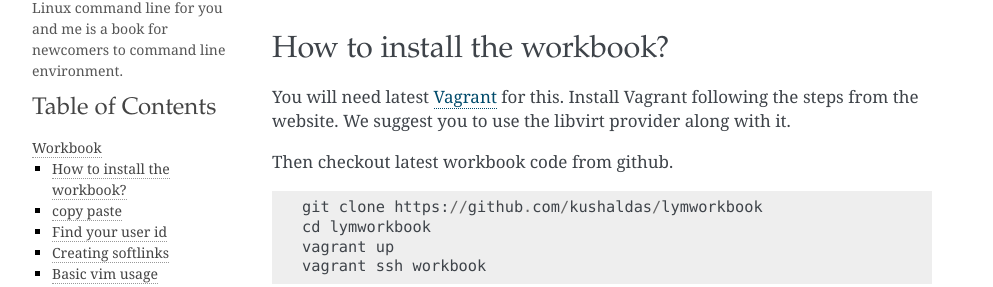
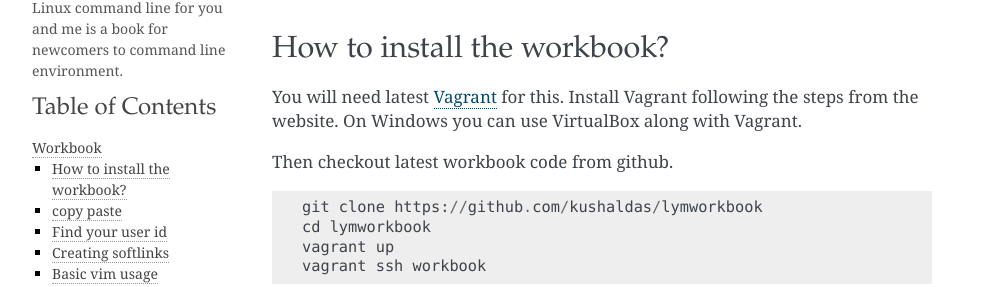
Before and after one commit to kushaldas/lym, a Sphinx documentation site: the page built from docs/workbook.rst, in a window 1280 px wide and 900 px high. Shown: the part 165-452 px from the top of the window, without its empty margins (148-1141 px from the left). Built offline with Sphinx 7.4.7, drawn with Linux system fonts in a browser that asks for light colours; a script that is not in the unit is left out.

Commit message:
Cleans up instruction

```diff
--- a/docs/workbook.rst
+++ b/docs/workbook.rst
@@ -10,8 +10,8 @@ How to install the workbook?
 -----------------------------
 
 You will need latest `Vagrant <https://www.vagrantup.com/>`_ for this. Install
-Vagrant following the steps from the website. We suggest you to use the
-libvirt provider along with it.
+Vagrant following the steps from the website. On Windows you can use VirtualBox
+along with Vagrant.
 
 Then checkout latest workbook code from github.
 
```
